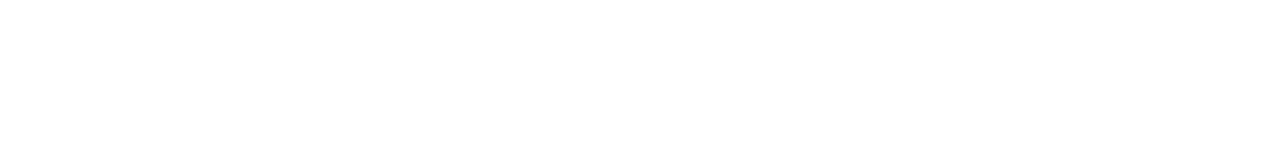
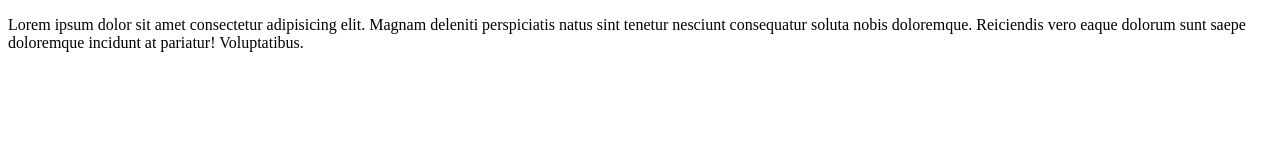
Before and after one commit to miguelmorandini/curso-git-github, a plain HTML site: page index.html in a window 1280 px wide. Drawn offline with Linux system fonts and the light colour scheme.

Commit message:
Adicionado testo no body

```diff
--- a/index.html
+++ b/index.html
@@ -6,6 +6,6 @@
     <title>Curso Gratuito Git e GitHub</title>
 </head>
 <body>
-
+    <p>Lorem ipsum dolor sit amet consectetur adipisicing elit. Magnam deleniti perspiciatis natus sint tenetur nesciunt consequatur soluta nobis doloremque. Reiciendis vero eaque dolorum sunt saepe doloremque incidunt at pariatur! Voluptatibus.</p>
 </body>
 </html>
```
